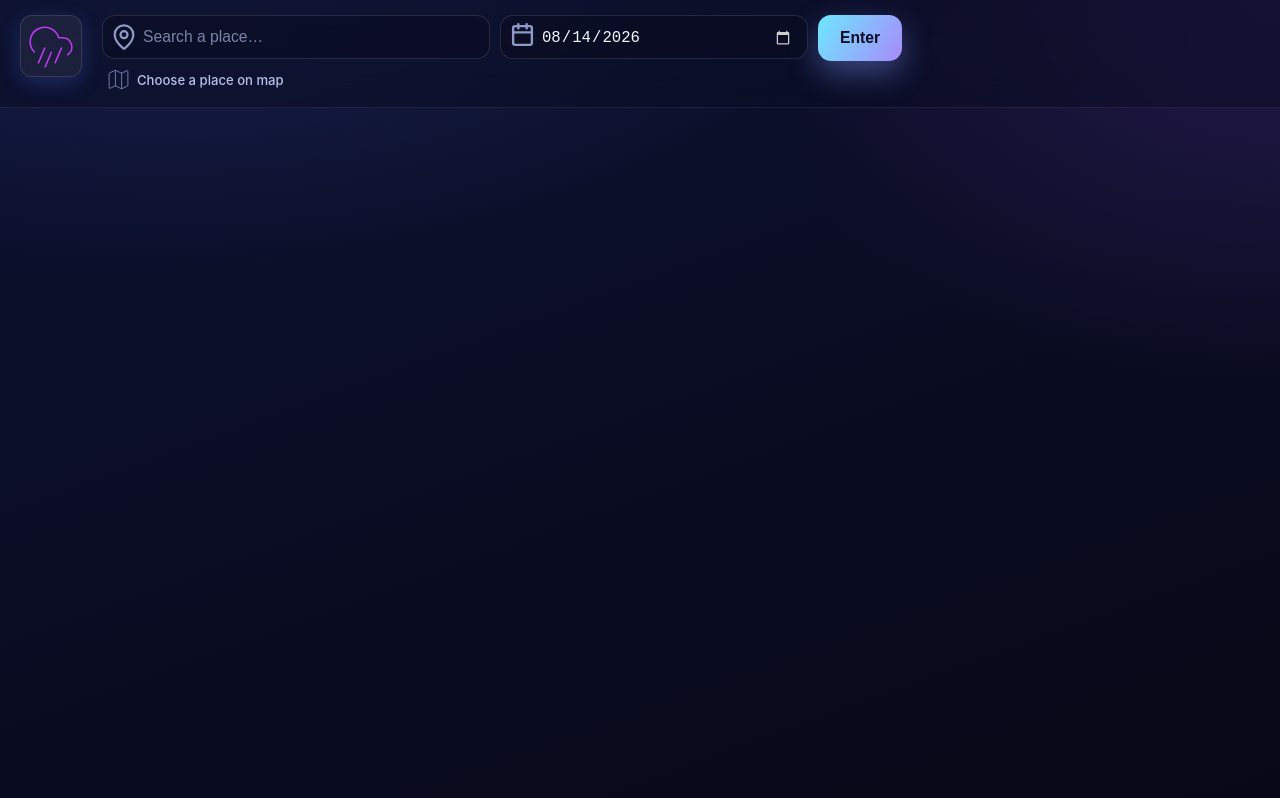
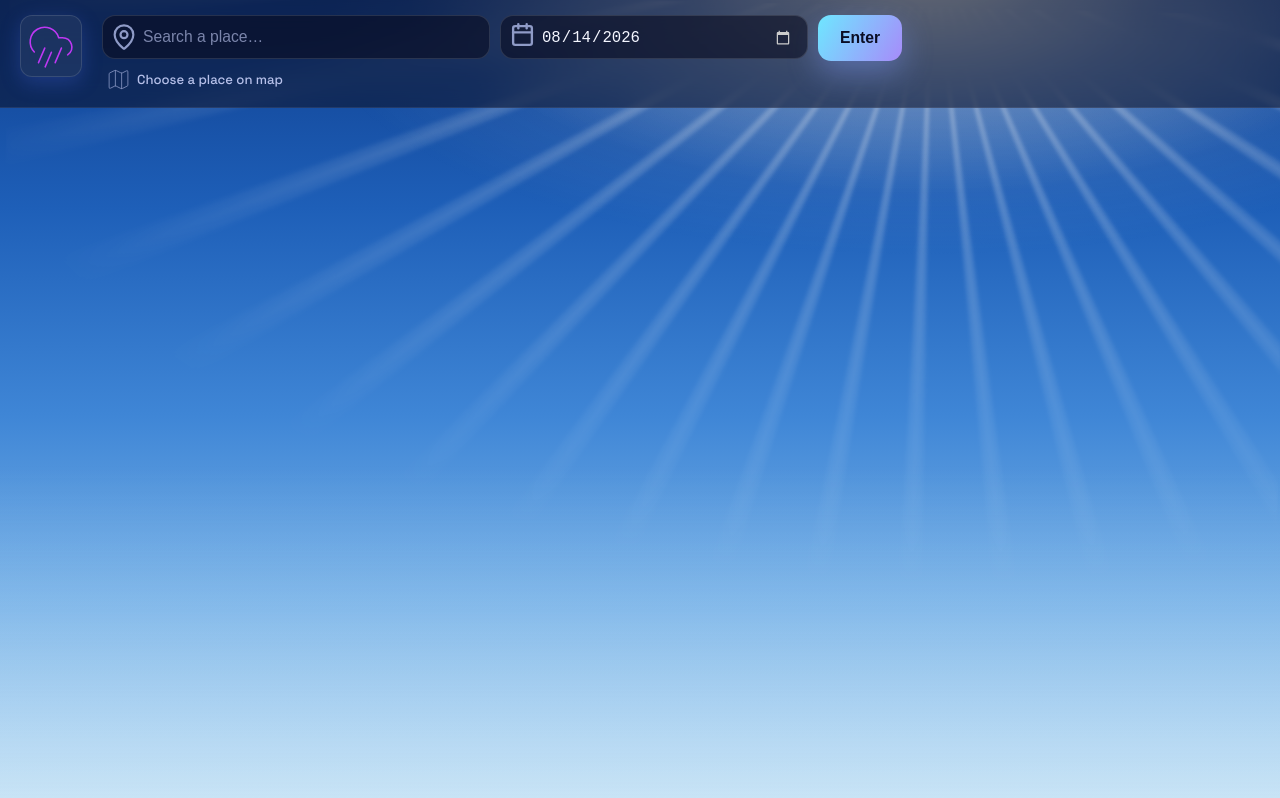
Before and after one commit to prashant5pbr/weather-stick, a Next.js app: page /weather in a window 1280 px wide. Built offline with nearby package versions, Linux system fonts and the light colour scheme.

Commit message:
Replaced old classes with new ones for the background.

```diff
--- a/src/css/page.module.css
+++ b/src/css/page.module.css
@@ -1,3 +1,5 @@
+@import url('https://fonts.googleapis.com/css2?family=Space+Grotesk:wght@300..600&display=swap');
+
 .page {
   position: absolute;
   top: 0;
@@ -7,9 +9,9 @@
   display: flex;
   flex-direction: column;
   overflow: hidden;
-  color: #eef2ff;
+  color: #12314d;
   font-family:
-    'Inter',
+    'Space Grotesk',
     system-ui,
     -apple-system,
     'Segoe UI',
@@ -17,60 +19,83 @@
     Helvetica,
     Arial,
     sans-serif;
-  background:
-    radial-gradient(1200px 600px at 15% -10%, #1b2350 0%, transparent 60%),
-    radial-gradient(1000px 700px at 100% 0%, #24184a 0%, transparent 55%),
-    linear-gradient(160deg, #0b1030 0%, #0a0d24 45%, #070917 100%);
+  background-color: #2f6fd0;
 }
 
-/* ---------- Ambient animated background ---------- */
-.aurora {
+/* ---------- Background: clear blue sky with Tyndall effect ---------- */
+.canvas {
   position: absolute;
   inset: 0;
   z-index: 0;
   pointer-events: none;
+  overflow: hidden;
 }
 
-.blob {
+/* The scattered blue of the sky — deep at the zenith, pale near the horizon */
+.sky {
   position: absolute;
-  border-radius: 50%;
-  filter: blur(70px);
-  opacity: 0.55;
-  animation: float 16s ease-in-out infinite;
+  inset: 0;
+  background:
+    radial-gradient(90% 70% at 72% -8%, rgba(255, 252, 236, 0.55) 0%, transparent 46%),
+    linear-gradient(180deg, #0f3f8f 0%, #1e5fb8 26%, #3f86d6 52%, #79b3e8 76%, #c2e0f4 100%);
 }
 
-.blobOne {
-  width: 460px;
-  height: 460px;
-  top: -120px;
-  left: -80px;
-  background: #4f7bff;
+/*h e sun sitting just off the top-right corner, where the rays are born */
+.sun {
+  position: absolute;
+  inset: 0;
+  background: radial-gradient(
+    36% 36% at 72% -8%,
+    rgba(255, 255, 255, 0.95) 0%,
+    rgba(255, 247, 214, 0.6) 16%,
+    rgba(255, 247, 214, 0.18) 34%,
+    transparent 58%
+  );
 }
 
-.blobTwo {
-  width: 520px;
-  height: 520px;
-  top: 20%;
-  right: -140px;
-  background: #a855f7;
-  animation-delay: -5s;
+/* right crepuscular rays fanning out from the sun through the haze */
+.beams {
+  position: absolute;
+  inset: 0;
+  background: repeating-conic-gradient(
+    from 0deg at 72% -8%,
+    transparent 0deg,
+    transparent 3deg,
+    rgba(255, 255, 255, 0.22) 3.4deg,
+    rgba(255, 253, 240, 0.4) 4.2deg,
+    rgba(255, 255, 255, 0.22) 5deg,
+    transparent 5.4deg,
+    transparent 8.4deg
+  );
+  mask-image: radial-gradient(125% 125% at 72% -8%, rgba(0, 0, 0, 0.95) 0%, rgba(0, 0, 0, 0.55) 28%, transparent 64%);
+  -webkit-mask-image: radial-gradient(
+    125% 125% at 72% -8%,
+    rgba(0, 0, 0, 0.95) 0%,
+    rgba(0, 0, 0, 0.55) 28%,
+    transparent 64%
+  );
+  mix-blend-mode: screen;
+  filter: blur(1.5px);
+  animation: sway 16s ease-in-out infinite;
 }
 
-.blobThree {
-  width: 400px;
-  height: 400px;
-  bottom: -160px;
-  left: 30%;
-  background: #22d3ee;
-  animation-delay: -9s;
+/* Soft atmospheric haze brightening the lower sky */
+.haze {
+  position: absolute;
+  inset: 0;
+  background:
+    radial-gradient(80% 50% at 72% 2%, rgba(255, 255, 255, 0.22) 0%, transparent 60%),
+    linear-gradient(180deg, transparent 58%, rgba(214, 236, 250, 0.32) 100%);
 }
 
-@keyframes float {
+@keyframes sway {
   0%,
   100% {
-    transform: translate(0, 0) scale(1);
+    transform: rotate(-1.4deg);
+    opacity: 0.9;
   }
   50% {
-    transform: translate(0, -40px) scale(1.08);
+    transform: rotate(1.4deg);
+    opacity: 1;
   }
 }
```
